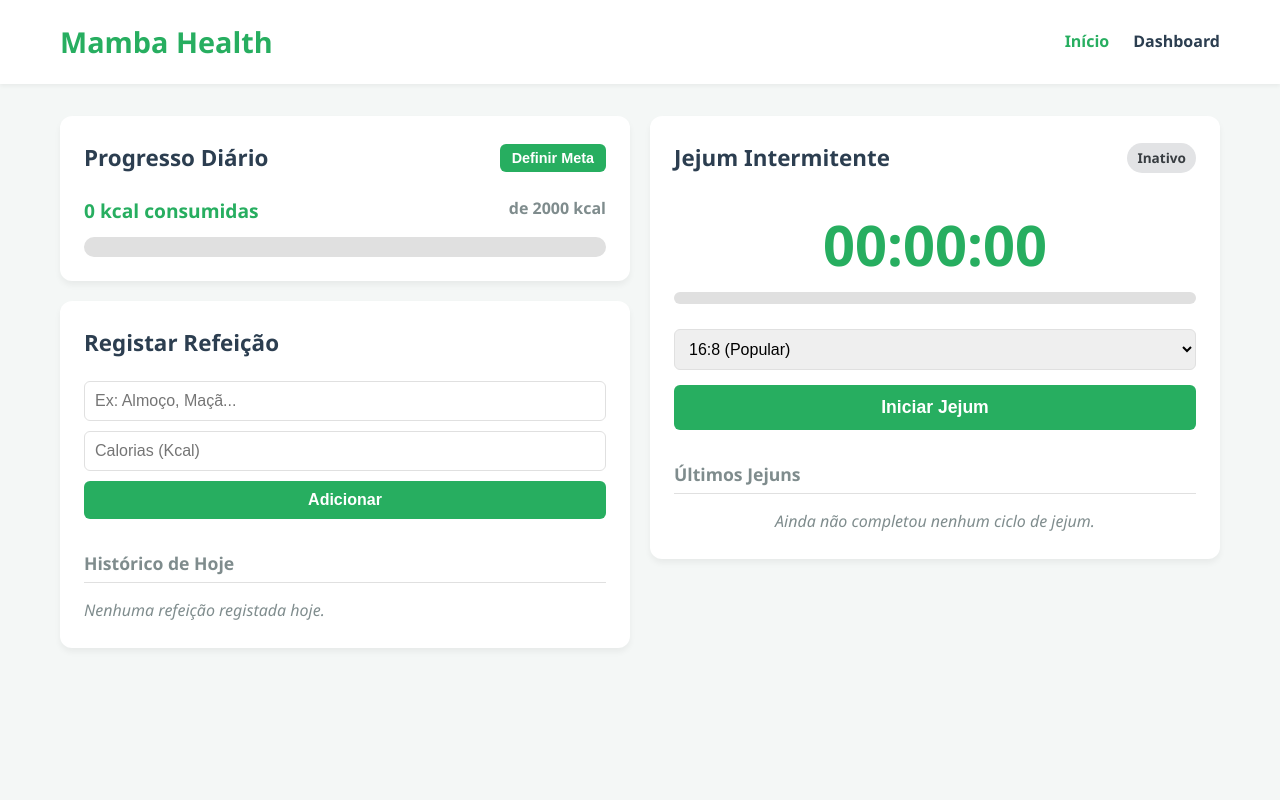
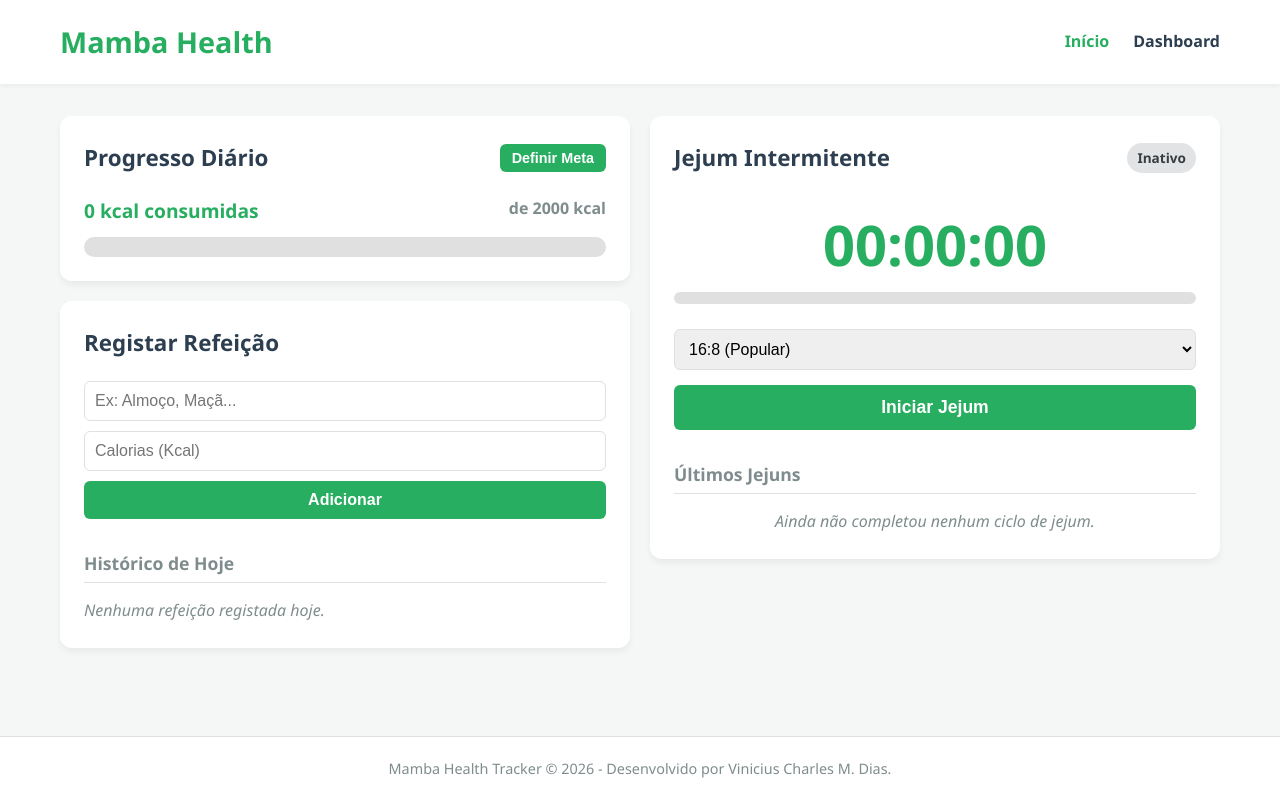
Before and after one commit to V-Charles/mamba-health-tracker, a Vue app: page / in a window 1280 px wide. Built offline with nearby package versions, Linux system fonts and the light colour scheme.

Commit message:
chore: final ui polish and added footer

```diff
--- a/src/App.vue
+++ b/src/App.vue
@@ -3,11 +3,11 @@ import { RouterView, RouterLink } from 'vue-router'
 </script>
 
 <template>
+  <div class="app-wrapper">
     <header class="header">
       <div class="container header-content">
         <h1>Mamba Health</h1>
         <nav>
-        <!-- Estes links controlarão as abas da nossa SPA -->
           <RouterLink to="/" class="nav-link">Início</RouterLink>
           <RouterLink to="/dashboard" class="nav-link">Dashboard</RouterLink>
         </nav>
@@ -15,12 +15,24 @@ import { RouterView, RouterLink } from 'vue-router'
     </header>
 
     <main class="container main-content">
-    <!-- O RouterView é onde o Vue injeta as páginas dependendo da URL -->
       <RouterView />
     </main>
+
+    <footer class="footer">
+      <div class="container">
+        <p>Mamba Health Tracker &copy; {{ new Date().getFullYear() }} - Desenvolvido por Vinicius Charles M. Dias.</p>
+      </div>
+    </footer>
+  </div>
 </template>
 
 <style scoped>
+.app-wrapper {
+  display: flex;
+  flex-direction: column;
+  min-height: 100vh;
+}
+
 .header {
   background-color: var(--surface-color);
   box-shadow: 0 2px 4px rgba(0, 0, 0, 0.05);
@@ -57,6 +69,17 @@ nav {
 }
 
 .main-content {
-  min-height: 80vh;
+  flex: 1;
+  width: 100%;
+}
+
+.footer {
+  text-align: center;
+  padding: 20px 0;
+  margin-top: 40px;
+  background-color: var(--surface-color);
+  color: var(--text-light);
+  font-size: 0.9rem;
+  border-top: 1px solid var(--border-color);
 }
 </style>
```
Lines whose indentation alone changed are shown as unchanged.
